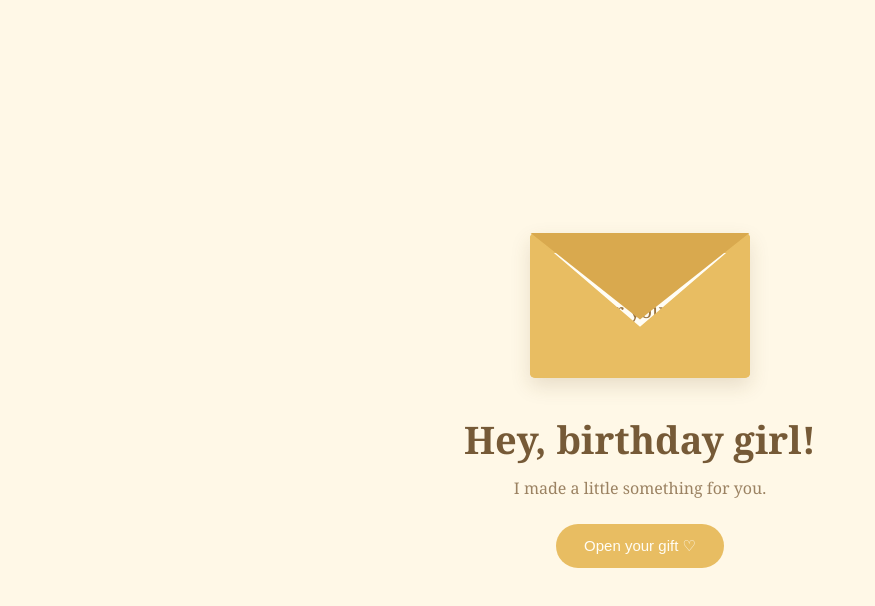
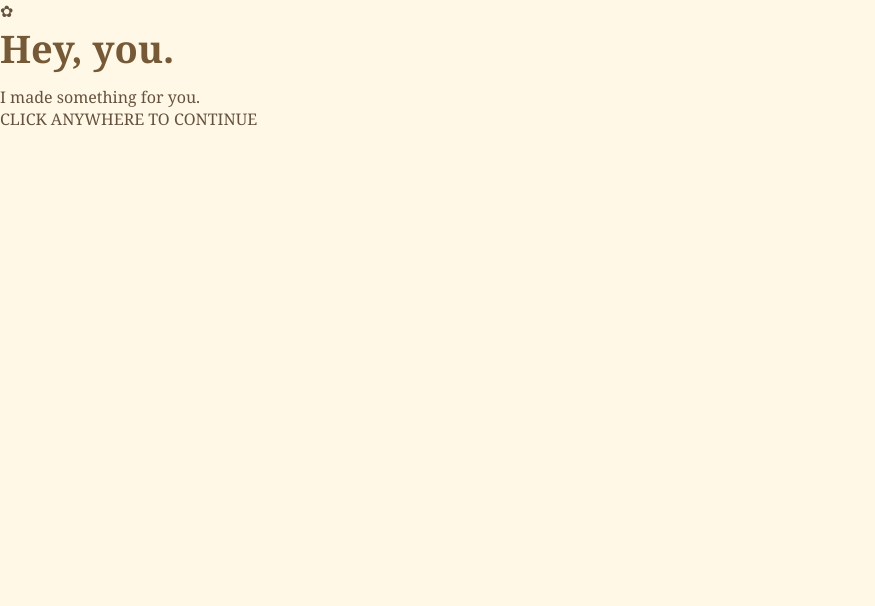
Before and after one commit to hramirez-hue/bday, a plain HTML site: page index.html in a window 1280 px wide. Shown: the whole page, without its empty margins (0-875 px from the left). Drawn offline with Linux system fonts and the light colour scheme.

Commit message:
Update index.html

```diff
--- a/index.html
+++ b/index.html
@@ -10,21 +10,19 @@
 </head>
 <body>
 
-    <main>
-        <section class="welcome">
-            <div class="envelope">
-                <div class="envelope-flap"></div>
-                <div class="letter">
-                    <p>For you ♡</p>
-                </div>
-            </div>
+    <section class="opening-screen" id="openingScreen">
 
-            <h1>Hey, birthday girl!</h1>
-            <p>I made a little something for you.</p>
+        <div class="flower">✿</div>
 
-            <button id="openButton">Open your gift ♡</button>
-        </section>
-    </main>
+        <h1>Hey, you.</h1>
+
+        <p>I made something for you.</p>
+
+        <div class="continue-text">
+            CLICK ANYWHERE TO CONTINUE
+        </div>
+
+    </section>
 
     <script src="script.js"></script>
 </body>
```
